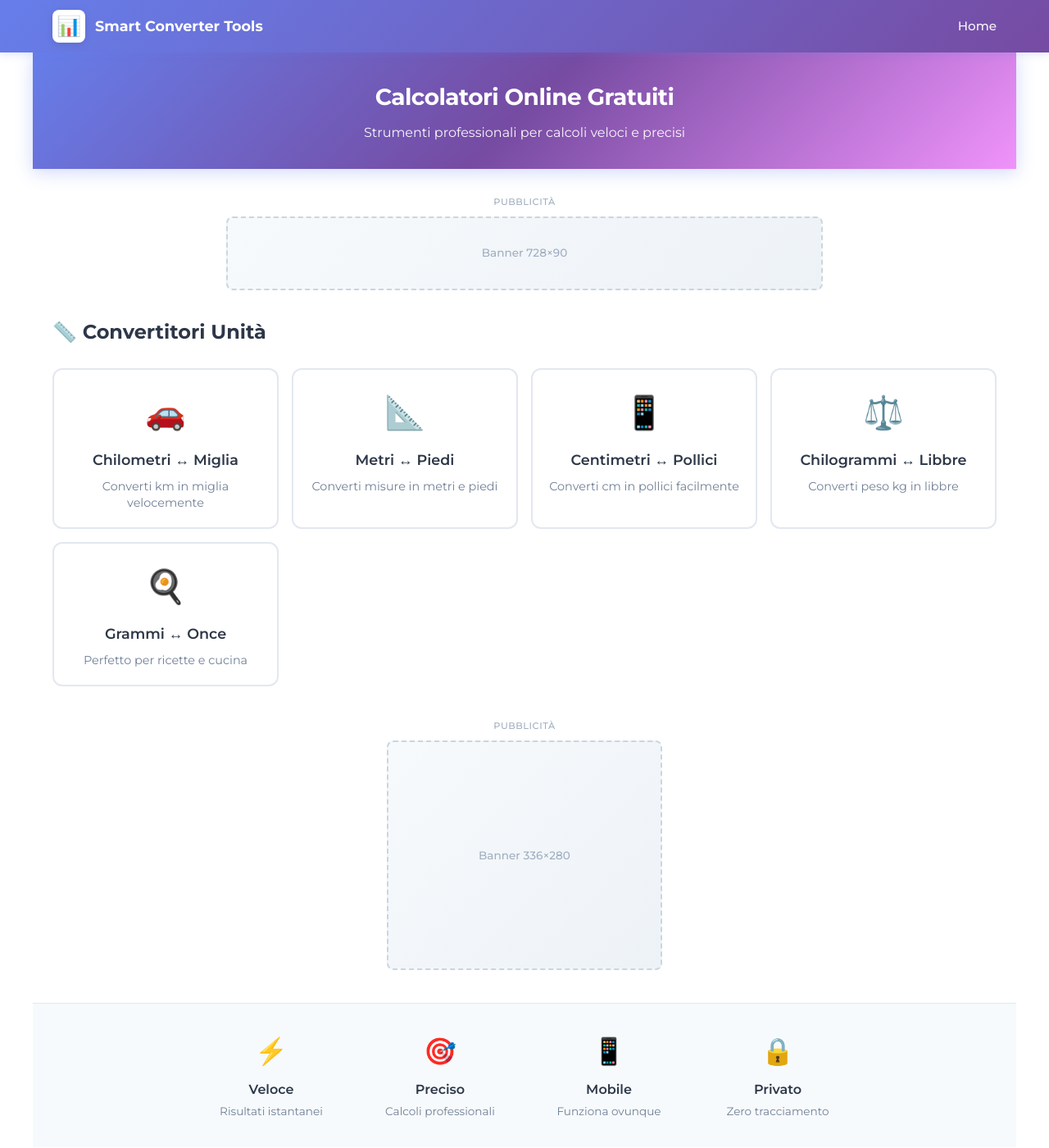
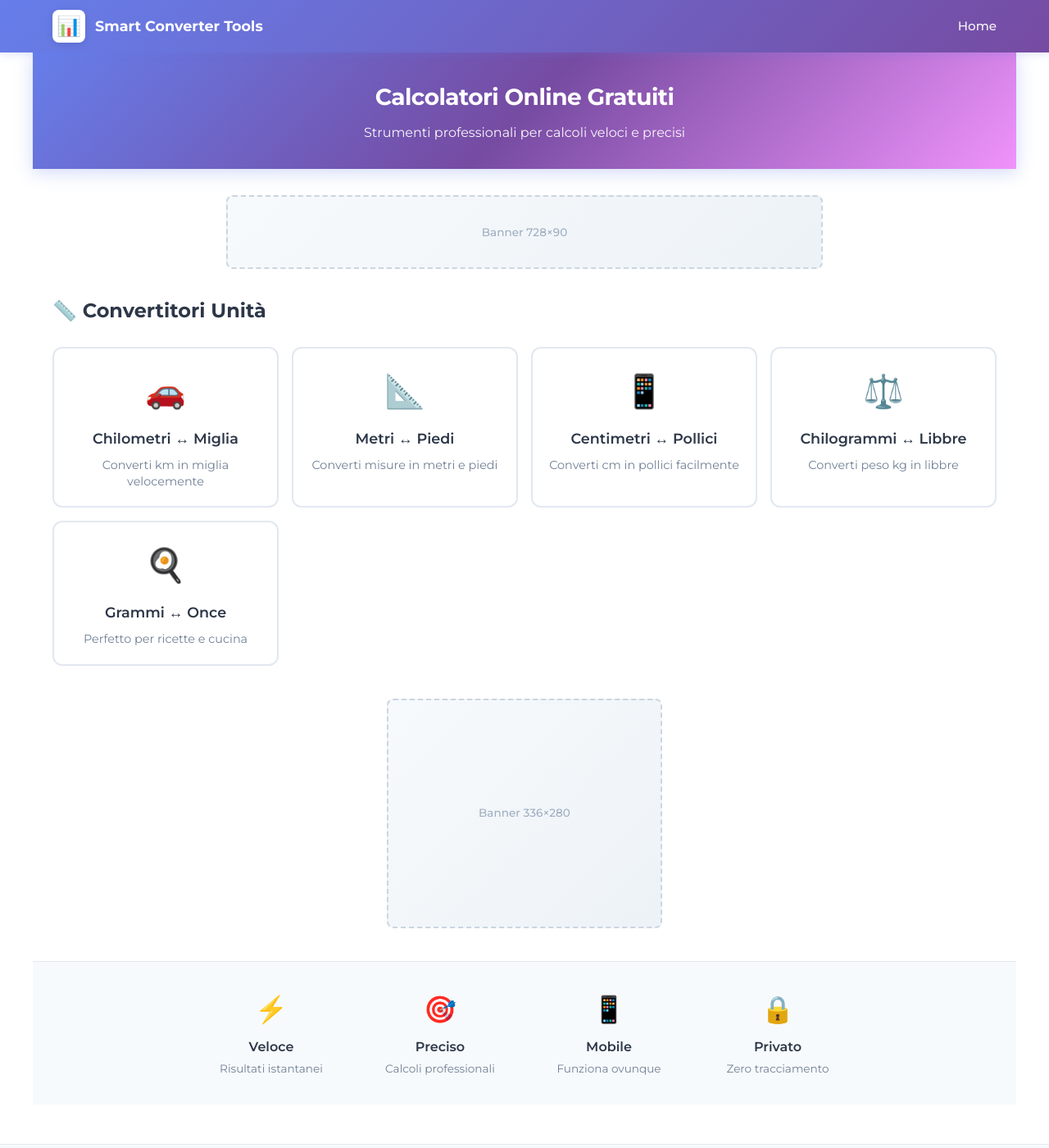
Before and after one commit to Calculator-Platform/smart-converter-tools, a Jekyll site: the page built from index.html, in a window 1280 px wide and 1400 px high. Shown: the whole window at 82% size. Built offline with Jekyll 4.4.1, drawn with Linux system fonts in a browser that asks for light colours.

Commit message:
Remove advertisement labels from index.html
Removed advertisement labels from the ad containers.

```diff
--- a/index.html
+++ b/index.html
@@ -10,7 +10,6 @@ description: "Strumenti gratuiti per convertire unità di misura. Converti chilo
 </div>
 
 <div class="ad-container ad-hero">
-  <span class="ad-label">Pubblicità</span>
   <div class="ad-placeholder ad-leaderboard">
     <span class="ad-text">Banner 728×90</span>
   </div>
@@ -53,7 +52,6 @@ description: "Strumenti gratuiti per convertire unità di misura. Converti chilo
 </section>
 
 <div class="ad-container ad-primary">
-  <span class="ad-label">Pubblicità</span>
   <div class="ad-placeholder ad-rectangle">
     <span class="ad-text">Banner 336×280</span>
   </div>
```
